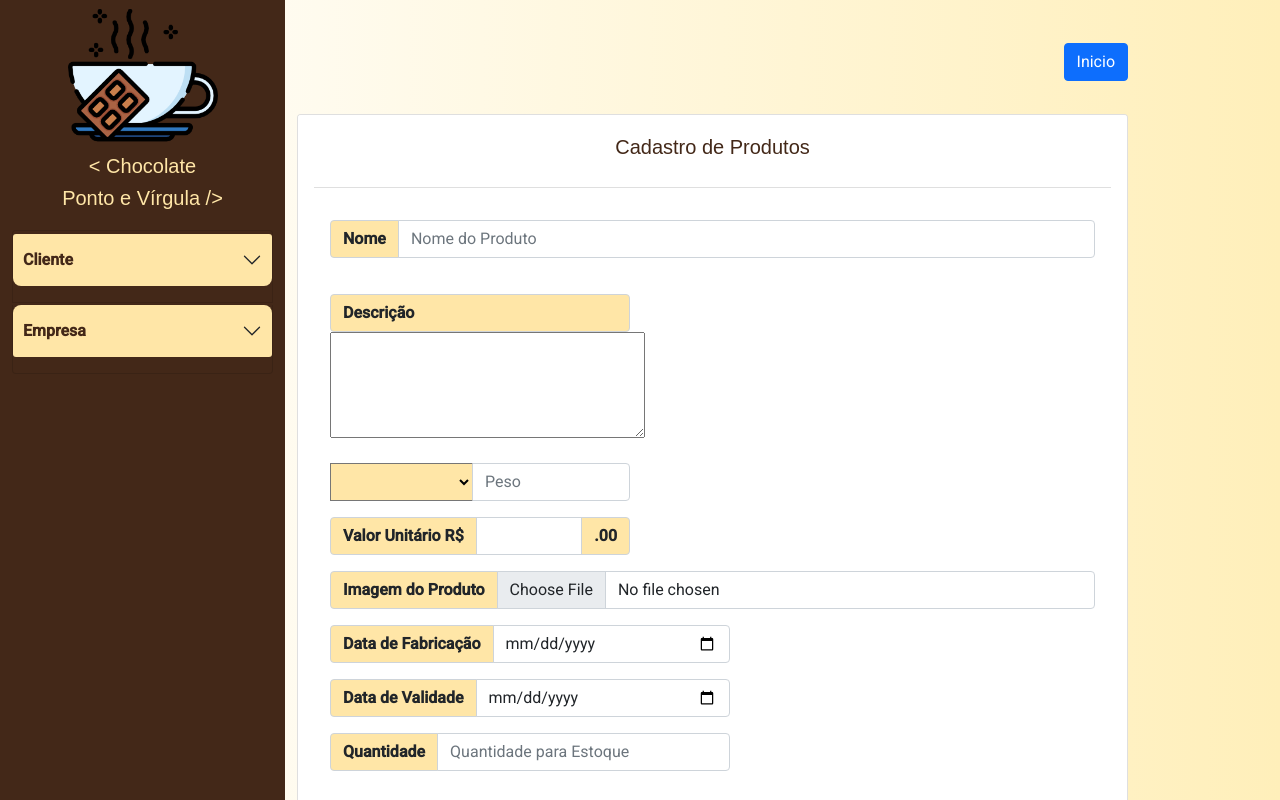
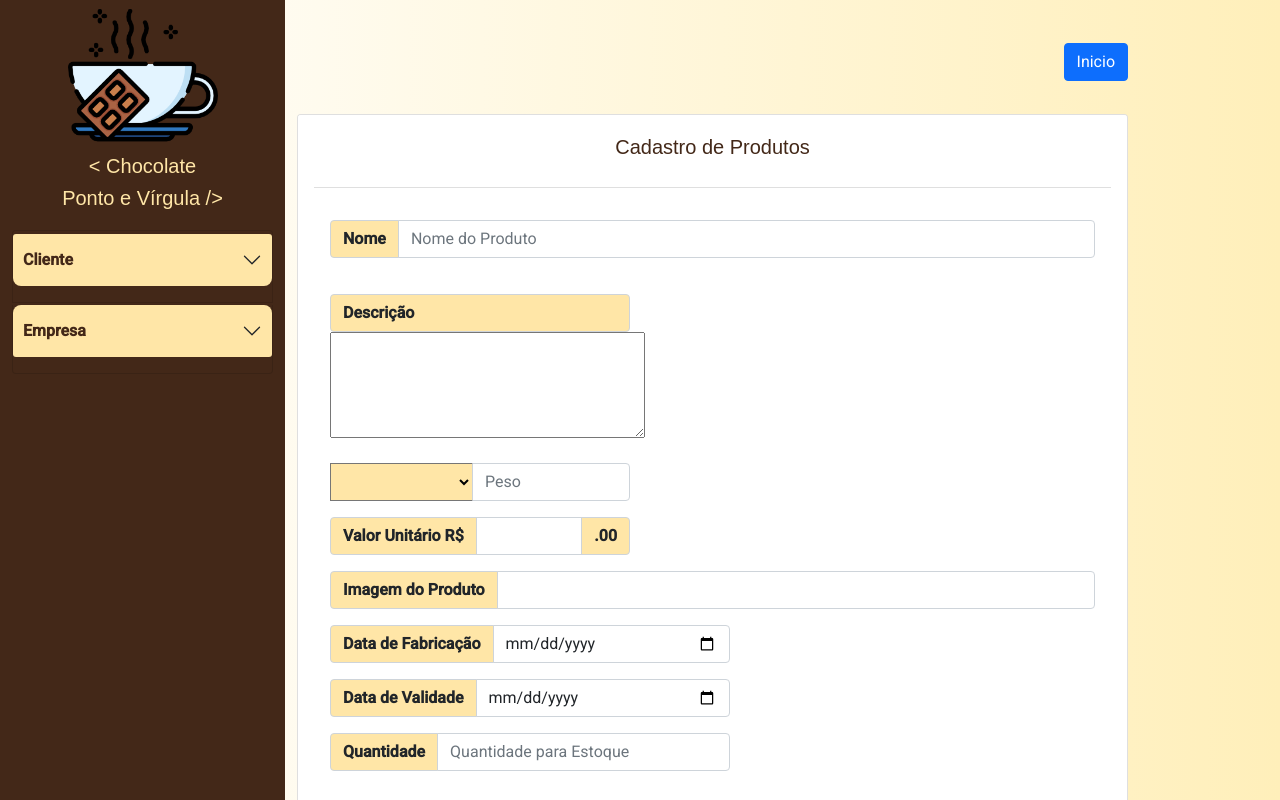
Before and after one commit to anamelotm/Chocolate-ponto-e-virgula, an Angular app in the folder controlePedidosFront/: page /produto-cadastrar in a window 1280 px wide. Shown: the top 800 px of the page. Built offline with nearby package versions, Linux system fonts and the light colour scheme; a web font is replaced by a local one.

Commit message:
carrinho atualizado

```diff
--- a/controlePedidosFront/src/app/Cliente/carrinho/carrinho.component.html
+++ b/controlePedidosFront/src/app/Cliente/carrinho/carrinho.component.html
@@ -1,7 +1,7 @@
 <ng-container *ngIf="produtos.length">
   <div class="card-table">
     <div class="cart-product">
-      <form  >
+     <!-- <form [formGroup]="carrinhoForm" (ngSubmit)="finalizarCarrinho()"> -->
       <table class="table table-responsive">
         <thead>
           <tr>
@@ -21,14 +21,14 @@
             <td style="width: 25%;">{{item.nome}}</td>
             <td> <img src="{{item.url_fotos}}" alt="foto protudo" style="width: 100px;"> </td>
             <td style="width: 12%;">{{item.valor_unitario | currency: 'BRL' }} </td>
-            <td style="width: 12%;">1</td>
+            <td style="width: 12%;">{{item.quantity}}</td>
             <td style="width: 12%;">{{item.valor_unitario | currency: 'BRL' }}</td>
             <td>
               <button (click)="removeItem(item)" class="btn btn-outline-danger"><i class="fas fa-trash"></i></button>
             </td>
           </tr>
           <tr>
-            <td colspan="7" style="text-align: right; padding-right: 5%;"><strong>Total: R$ {{ grandTotal }}</strong></td>
+            <td colspan="7" style="text-align: right; padding-right: 5%;"><strong>Total: R$ {{ grandTotal.toFixed(2) }}</strong></td>
           </tr>
           <tr>
             <td colspan="4"></td>
@@ -39,7 +39,7 @@
           </tr>
         </tbody>
       </table>
-    </form>
+
     </div>
   </div>
 </ng-container>
--- a/controlePedidosFront/src/app/Cliente/carrinho/carrinho.component.ts
+++ b/controlePedidosFront/src/app/Cliente/carrinho/carrinho.component.ts
@@ -2,6 +2,7 @@ import { Component, OnInit } from '@angular/core';
 import { CarrinhoService } from '../../services/carrinho.service';
 import { FormGroup, FormBuilder } from '@angular/forms';
 import { Router } from '@angular/router';
+import { ItemPedido } from '../../shared/models/item-pedido';
 
 @Component({
   selector: 'app-carrinho',
@@ -28,7 +29,6 @@ export class CarrinhoComponent implements OnInit {
   }
 
 
-
   removeItem(item: any){
     this.service.removeCartItem(item);
   }
@@ -37,4 +37,7 @@ export class CarrinhoComponent implements OnInit {
     this.service.removeAllCart();
   }
 
+  finalizarCarrinho(){
+  }
+
 }
--- a/controlePedidosFront/src/app/Empresa/produto-cadastrar/produto-cadastrar.component.html
+++ b/controlePedidosFront/src/app/Empresa/produto-cadastrar/produto-cadastrar.component.html
@@ -44,7 +44,7 @@
           </div>
           <div class="input-group mb-3">
             <span class="input-group-text">Imagem do Produto</span>
-            <input id="url_fotos" formControlName="url_fotos" type="file"  class="form-control" required>
+            <input id="url_fotos" formControlName="url_fotos" type="text"  class="form-control" required>
           </div>
           <div class="text-danger"
             *ngIf="produtoForm.get('url_fotos')?.hasError('required') && produtoForm.get('url_fotos')?.touched">
```
